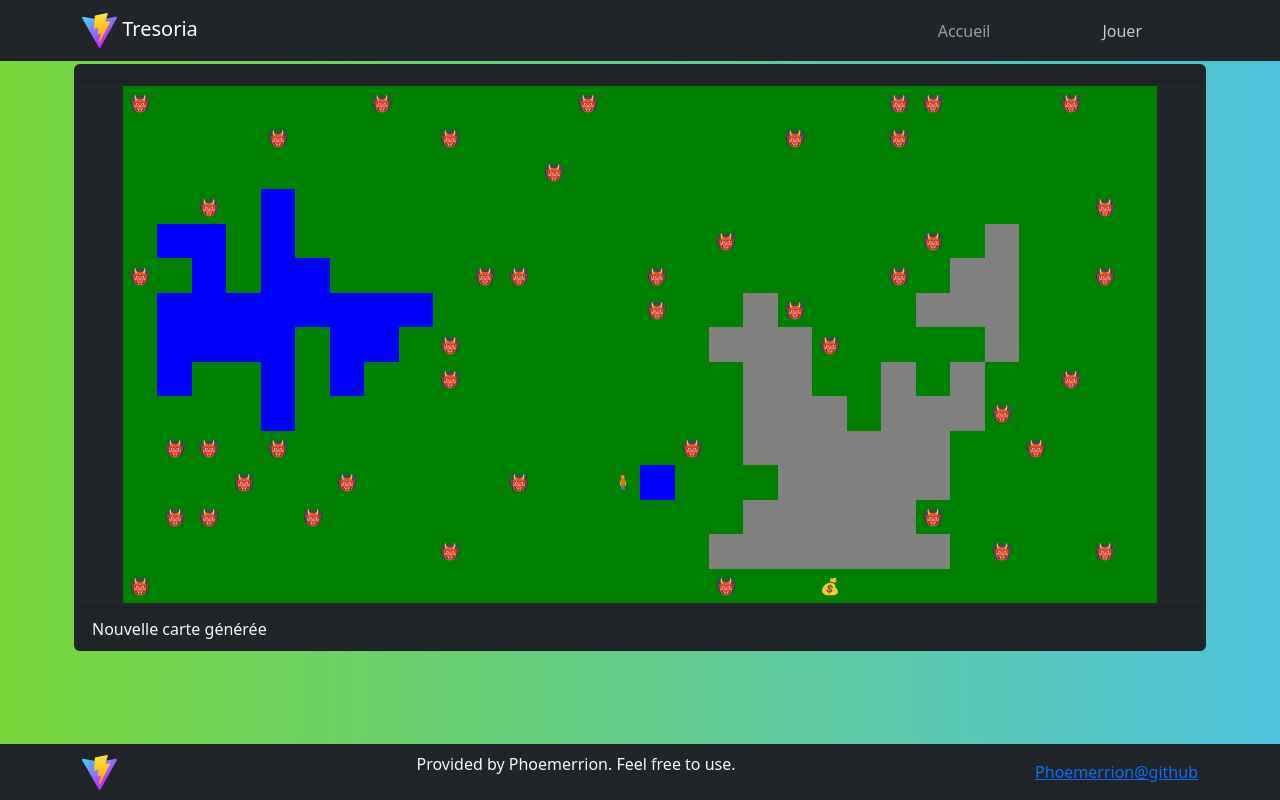
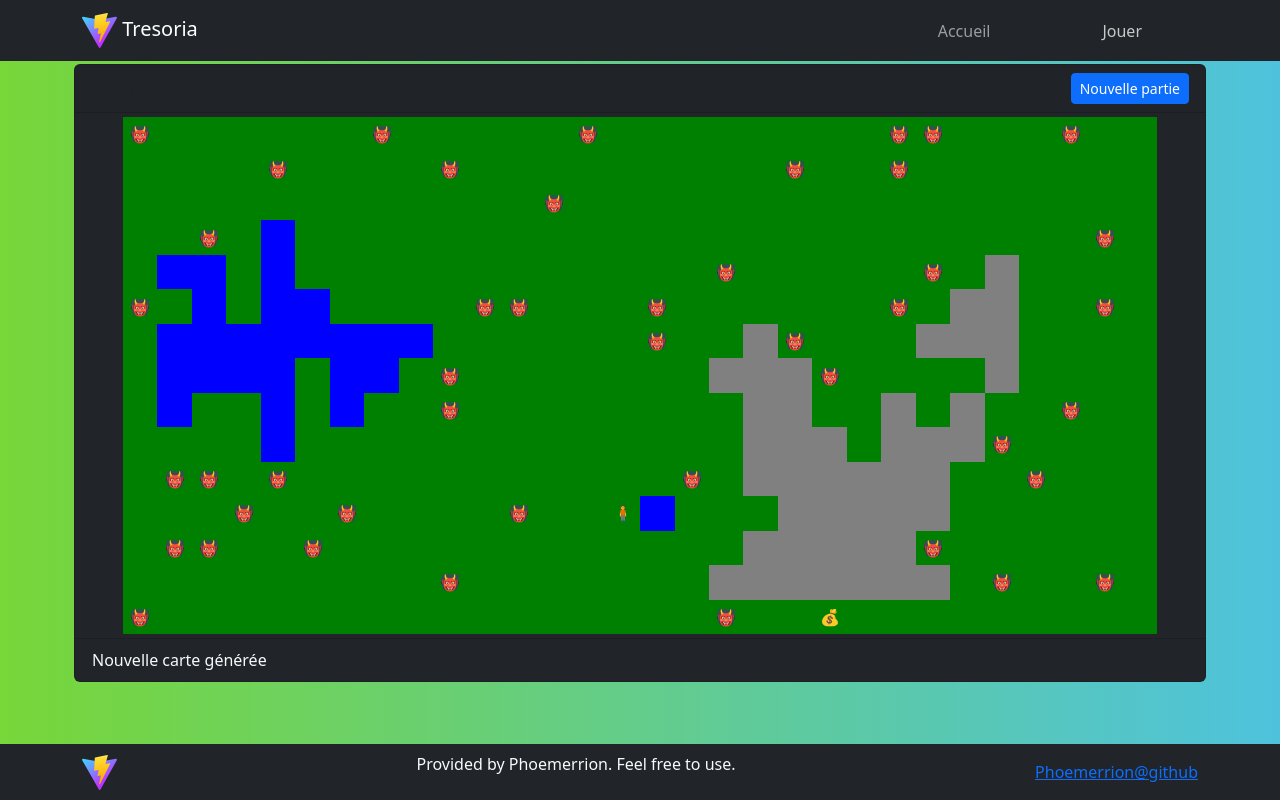
Before and after one commit to Phoemerrion/tresoria, a Vue app: page / in a window 1280 px wide. Both pictures are taken after a click on the link "Jouer". Built offline with nearby package versions, Linux system fonts and the light colour scheme.

Commit message:
Expose gameBoard reference and add "Nouvelle partie" button
Expose the gameBoard reference from Plateau.vue to enable interaction with the parent component. Add a "Nouvelle partie" button in JouerContainer.vue to regenerate the game map, improving usability.

```diff
--- a/src/components/game/Plateau.vue
+++ b/src/components/game/Plateau.vue
@@ -19,6 +19,12 @@ const gameBoard = ref(new GameBoard());
    window.addEventListener('keydown', handleKeyDown);
  });
 
+ // Exposer la référence `gameBoard` au parent
+defineExpose({
+  gameBoard
+});
+
+
 </script>
 
 <template>
--- a/src/components/view/JouerContainer.vue
+++ b/src/components/view/JouerContainer.vue
@@ -10,11 +10,17 @@ const plateau = ref(null);
 import {useLoggerStore} from "../store/loggerStore.js";
 const logger = useLoggerStore()
 
+function regenMap() {
+    plateau.value.gameBoard.generateMap()
+}
 </script>
 
 <template>
   <div class="card bg-dark p-0 mb-4">
-    <div class="card-header"/>
+    <div class="card-header d-flex align-items-center justify-content-between">
+      <span>Plateau de jeu</span>
+      <button class="btn btn-sm btn-primary" @click="regenMap">Nouvelle partie</button>
+    </div>
     <div class="card-body p-0">
       <Plateau ref="plateau" @logMessage="logger.logMessage()"/>
     </div>
```
